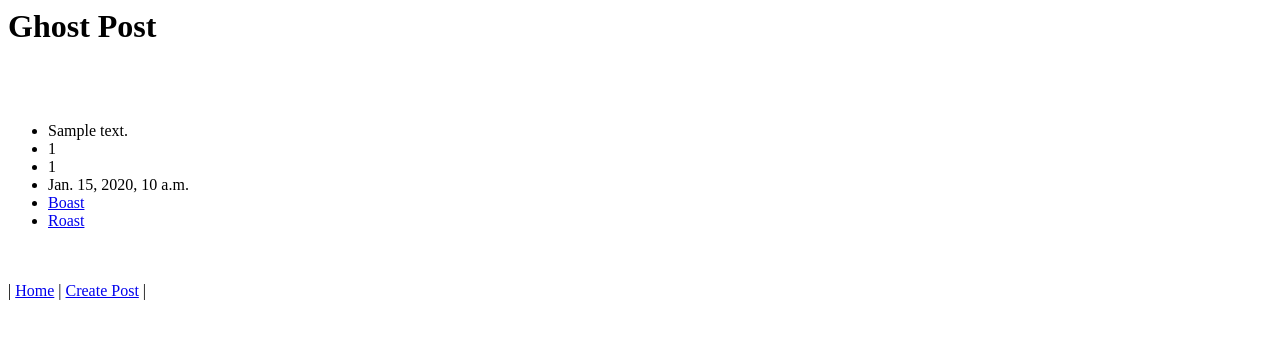
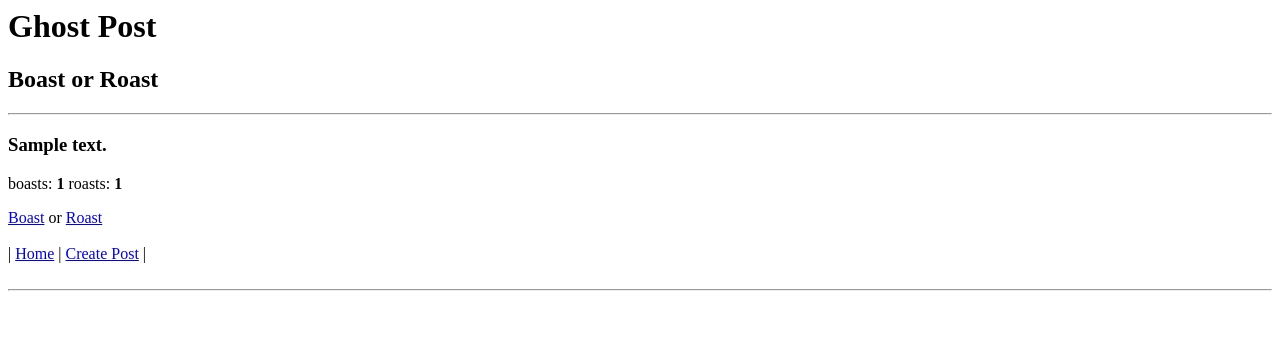
Before and after one commit to josephdubon/ghostpost, a Django app: page / in a window 1280 px wide. Shown: the top 339 px of the page. Run offline with Django 3.2, Linux system fonts and the light colour scheme; tables that the repository leaves empty hold one stand-in row (values such as "Sample post").

Commit message:
New layout

```diff
--- a/templates/home.html
+++ b/templates/home.html
@@ -1,31 +1,21 @@
 <h1>{{ app_name }}</h1>
-<br/>
-<br/>
-<h2></h2>
+<h2>Boast or Roast</h2>
 {% for post in posts %}
-    <ul>
-        {# data start here #}
-        <li>
-            {{ post.text }}
-        </li>
-        <li>
-            {{ post.boast }}
-        </li>
-        <li>
-            {{ post.roast }}
-        </li>
-        <li>
-            {{ post.created_at }}
-        </li>
-        {# buttons start here #}
-        <li>
-            <a href='/boast/{{ post_id }}'>Boast</a>
-        </li>
-        <li>
-            <a href='/roast/{{ post_id }}'>Roast</a>
-        </li>
-    </ul>
+    <hr>
+    {# data start here #}
+    <h3>{{ post.text }}</h3>
+    <p>
+        boasts: <strong>{{ post.boast }}</strong>
+
+        roasts: <strong>{{ post.roast }}</strong>
+    </p>
+    {# buttons start here #}
+    <a href='/boast/{{ post.post_id }}'>Boast</a> or
+    <a href='/roast/{{ post.post_id }}'>Roast</a>
 {% endfor %}
 <br>
 <br>
 | <a href='/'>Home</a> | <a href='/create_post/'>Create Post</a> |
+<br>
+<br>
+<hr>
```
